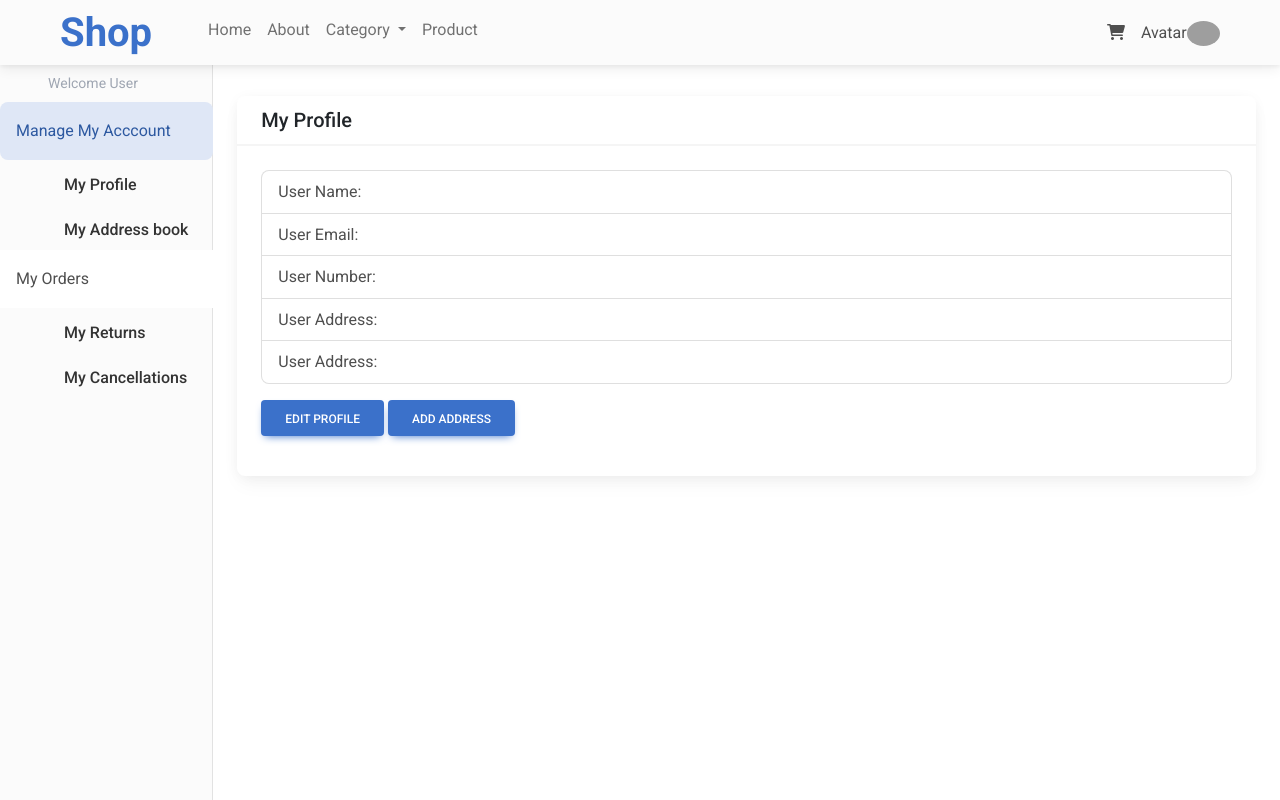
After one commit to Chiraa517/ecom-practice-site, a Django app: page /shop/userprofile/ in a window 1280 px wide. The commit adds this page. Run offline with Django 4.2, Linux system fonts and the light colour scheme; some libraries are stand-ins or nearby versions; grey boxes are pictures that could not be loaded.

Commit message:
Adding User Profile

```diff
--- a/shop/app/templates/base.html
+++ b/shop/app/templates/base.html
@@ -63,6 +63,102 @@
 .box-shadow { box-shadow: 0 .25rem .75rem rgba(0, 0, 0, .05); }
 
 .lh-condensed { line-height: 1.25; }
+
+
+
+<!--For Dashboard-->
+body {
+  font-size: .875rem;
+}
+
+.feather {
+  width: 16px;
+  height: 16px;
+}
+
+/*
+ * Sidebar
+ */
+
+.sidebar {
+  position: fixed;
+  top: 0;
+  /* rtl:raw:
+  right: 0;
+  */
+  bottom: 0;
+  /* rtl:remove */
+  left: 0;
+  z-index: 100; /* Behind the navbar */
+  padding: 48px 0 0; /* Height of navbar */
+  box-shadow: inset -1px 0 0 rgba(0, 0, 0, .1);
+}
+
+@media (max-width: 767.98px) {
+  .sidebar {
+    top: 5rem;
+  }
+}
+
+.sidebar-sticky {
+  height: calc(100vh - 48px);
+  overflow-x: hidden;
+  overflow-y: auto; /* Scrollable contents if viewport is shorter than content. */
+}
+
+.sidebar .nav-link {
+  font-weight: 500;
+  color: #333;
+}
+
+.sidebar .nav-link .feather {
+  margin-right: 4px;
+  color: #727272;
+}
+
+.sidebar .nav-link.active {
+  color: #2470dc;
+}
+
+.sidebar .nav-link:hover .feather,
+.sidebar .nav-link.active .feather {
+  color: inherit;
+}
+
+.sidebar-heading {
+  font-size: .75rem;
+}
+
+/*
+ * Navbar
+ */
+
+.navbar-brand {
+  padding-top: .75rem;
+  padding-bottom: .75rem;
+  background-color: rgba(0, 0, 0, .25);
+  box-shadow: inset -1px 0 0 rgba(0, 0, 0, .25);
+}
+
+.navbar .navbar-toggler {
+  top: .25rem;
+  right: 1rem;
+}
+
+.navbar .form-control {
+  padding: .75rem 1rem;
+}
+
+.form-control-dark {
+  color: #fff;
+  background-color: rgba(255, 255, 255, .1);
+  border-color: rgba(255, 255, 255, .1);
+}
+
+.form-control-dark:focus {
+  border-color: transparent;
+  box-shadow: 0 0 0 3px rgba(255, 255, 255, .25);
+}
 </style>
 </head>
 <body>
@@ -77,7 +173,8 @@
     {% block checkout %} {% endblock checkout %}
     {% block about %} {% endblock about %}
     {% block buynow %} {% endblock buynow %}
-
+    {% block signin %} {% endblock signin %}
+    {% block signup %} {% endblock signup %}
 
 
 
--- a/shop/app/templates/header.html
+++ b/shop/app/templates/header.html
@@ -72,16 +72,28 @@
         </div>
         <!-- Collapsible wrapper -->
 
+
         <!-- Right elements -->
         <div class="d-flex align-items-center">
+
+
+            <!--    If user is not authenticated   -->
+<!--            <a href="{% url 'signin' %}" class="btn btn-link px-3 me-2">
+                Login
+            </a>
+            <a href="{% url 'signup' %}" class="btn btn-primary me-3">
+                Sign up for free
+            </a>-->
+
+
             <!-- Icon -->
                   <a class="text-reset me-3" href="{% url 'cart' %}">
                     <i class="fas fa-shopping-cart"></i>
                   </a>
 
-      <!-- Notifications -->
+<!--             Notifications -->
 
-      <!-- Avatar -->
+             Avatar
             <div class="dropdown">
               <a
                 class="dropdown-toggle d-flex align-items-center hidden-arrow"
@@ -104,16 +116,23 @@
                 aria-labelledby="navbarDropdownMenuAvatar"
               >
                 <li>
-            <a class="dropdown-item" href="#">My profile</a>
+                  <a class="dropdown-item" href="{% url 'managemyaccount' %}">Manage My Account</a>
                 </li>
+
                 <li>
-            <a class="dropdown-item" href="#">Settings</a>
+                  <a class="dropdown-item" href="#">My Orders</a>
                 </li>
+
+                <li>
+                  <a class="dropdown-item" href="#">My Returns & Cancellations</a>
+                </li>
+
                 <li>
                   <a class="dropdown-item" href="#">Logout</a>
                 </li>
               </ul>
             </div>
+
         </div>
         <!-- Right elements -->
     </div>
--- /dev/null
+++ b/shop/app/templates/userprofile/userprofile.html
@@ -0,0 +1,70 @@
+{% include '../base.html' %}
+
+<div class="container-fluid mt-5">
+  <div class="row">
+    <nav id="sidebarMenu" class="col-md-3 col-lg-2 d-md-block bg-light sidebar collapse">
+      <div class="position-sticky pt-3 sidebar-sticky">
+        <ul class="nav flex-column">
+          <div class="">
+
+    <div class="list-group list-group-light" id="list-tab" role="tablist">
+          <small class="text-secondary mx-5 my-2">Welcome User</small>
+      <a class="list-group-item list-group-item-action active px-3 border-0" id="list-home-list"
+        data-mdb-toggle="list" href="#list-home" role="tab" aria-controls="list-home">Manage My Acccount</a>
+                  <li class="nav-item ms-5">
+            <a class="nav-link" href="#">
+              <span data-feather="file" class="align-text-bottom"></span>
+              My Profile
+            </a>
+          </li>
+                  <li class="nav-item ms-5">
+            <a class="nav-link" href="#">
+              <span data-feather="file" class="align-text-bottom mb-5"></span>
+              My Address book
+            </a>
+          </li>
+
+
+
+
+      <a class="list-group-item list-group-item-action px-3 border-0" id="list-messages-list"
+        data-mdb-toggle="list" href="#list-messages" role="tab" aria-controls="list-messages">My Orders</a>
+                  <li class="nav-item ms-5">
+            <a class="nav-link" href="#">
+              <span data-feather="file" class="align-text-bottom"></span>
+              My Returns
+            </a>
+          </li>
+                  <li class="nav-item ms-5">
+            <a class="nav-link" href="#">
+              <span data-feather="file" class="align-text-bottom"></span>
+              My Cancellations
+            </a>
+          </li>
+
+    </div>
+  </div>
+        </ul>
+
+      </div>
+    </nav>
+
+    <main class="col-md-9 ms-sm-auto col-lg-10 px-md-4 mt-5">
+        <div class="card">
+          <h5 class="card-header">My Profile</h5>
+          <div class="card-body">
+              <ul class="list-group">
+                <li class="list-group-item px-3">User Name: </li>
+                <li class="list-group-item px-3">User Email: </li>
+                <li class="list-group-item px-3">User Number: </li>
+                <li class="list-group-item px-3">User Address: </li>
+                <li class="list-group-item px-3">User Address: </li>
+              </ul>
+              <button class="btn btn-primary my-3">Edit Profile</button>
+              <button class="btn btn-primary my-3">Add Address</button>
+          </div>
+
+        </div>
+    </main>
+  </div>
+</div>
--- a/shop/app/urls.py
+++ b/shop/app/urls.py
@@ -10,4 +10,9 @@ urlpatterns = [
     path('checkout/', views.CheckoutView.as_view(), name='checkout'),
     path('about/', views.AboutView.as_view(), name='about'),
     path('buynow/', views.BuynowView.as_view(), name='buynow'),
+    path('signin/', views.SigninView.as_view(), name='signin'),
+    path('signup/', views.SignupView.as_view(), name='signup'),
+    # user profile
+    path('managemyaccount/', views.ManagemyaccountView.as_view(), name='managemyaccount'),
+    path('userprofile/', views.UserprofileView.as_view(), name='userprofile'),
 ]
--- a/shop/app/views.py
+++ b/shop/app/views.py
@@ -36,3 +36,24 @@ class AboutView(View):
 class BuynowView(View):
     def get(self, request, *args, **kwargs):
         return render(request, 'buynow.html')
+
+
+class SigninView(View):
+    def get(self, request, *args, **kwargs):
+        return render(request, 'signin.html')
+
+
+class SignupView(View):
+    def get(self, request, *args, **kwargs):
+        return render(request, 'signup.html')
+
+
+# User Profile
+class ManagemyaccountView(View):
+    def get(self, request, *args, **kwargs):
+        return render(request, 'userprofile/managemyaccount.html')
+
+
+class UserprofileView(View):
+    def get(self, request, *args, **kwargs):
+        return render(request, 'userprofile/userprofile.html')
```
Also changed, not shown: shop/app/templates/signin.html (added, +67 -0 lines), shop/app/templates/signup.html (added, +109 -0 lines), shop/app/templates/userprofile/managemyaccount.html (added, +55 -0 lines), shop/app/templates/userprofile/myorders.html (added), shop/app/templates/userprofile/myreturns_cancellations.html (added). Lines whose indentation alone changed are shown as unchanged.
